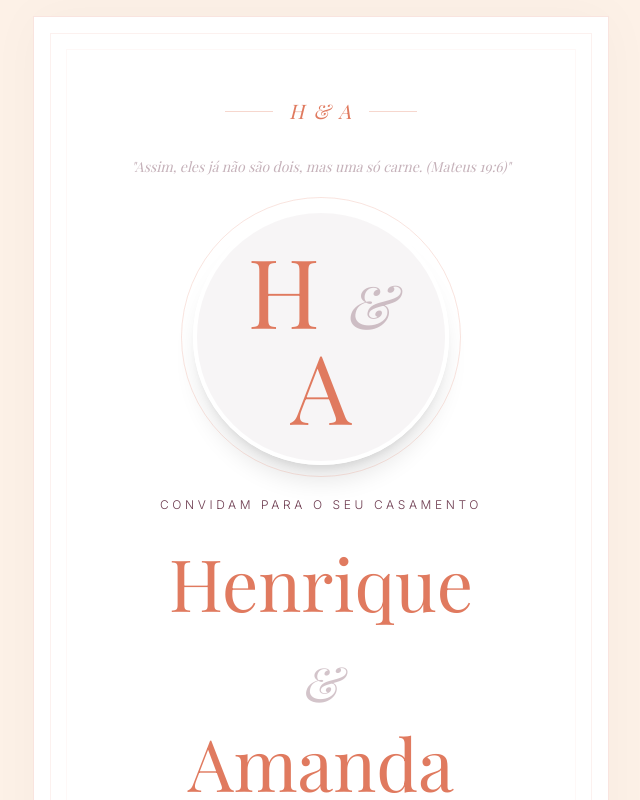
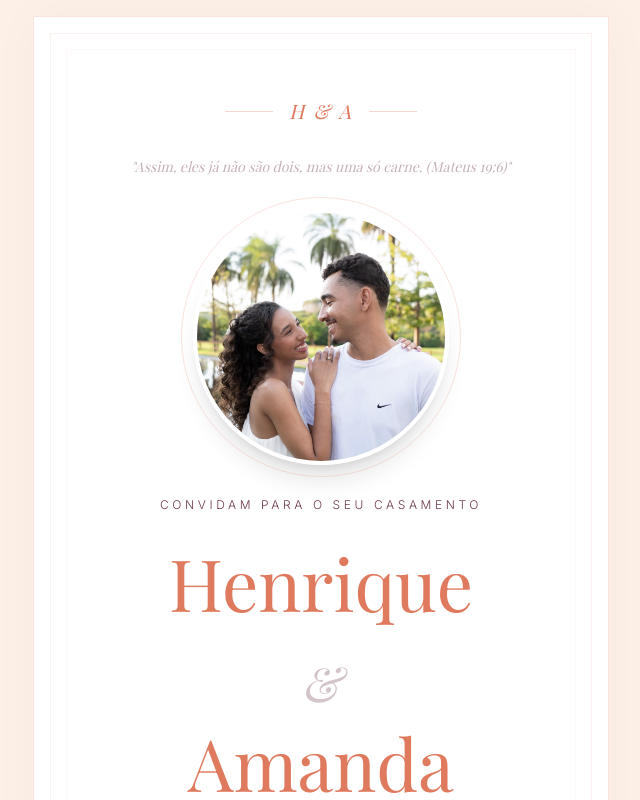
Before and after one commit to mthlima13/casamento, a React (Vite) app in the folder frontend/: page / in a window 1280 px wide. Both pictures are taken after a click on the button "Abrir o convite". Shown: the top 800 px of the page, without its empty margins (319-959 px from the left). Built offline with nearby package versions, Linux system fonts and the light colour scheme; a web font is replaced by a local one.

Commit message:
Adiciona foto oficial do casal Henrique e Amanda

```diff
--- a/frontend/src/components/WeddingInvitation.jsx
+++ b/frontend/src/components/WeddingInvitation.jsx
@@ -143,6 +143,7 @@ const WeddingInvitation = ({
               <img
                 src={coupleImg}
                 alt="O Casal"
+                style={{ objectPosition: '50% 32%' }}
                 className="w-full h-full object-cover grayscale-[20%] hover:grayscale-0 transition-all duration-700 scale-110 hover:scale-100"
               />
             ) : (
```
Also changed, not shown: frontend/src/assets/couple.jpeg (added).
